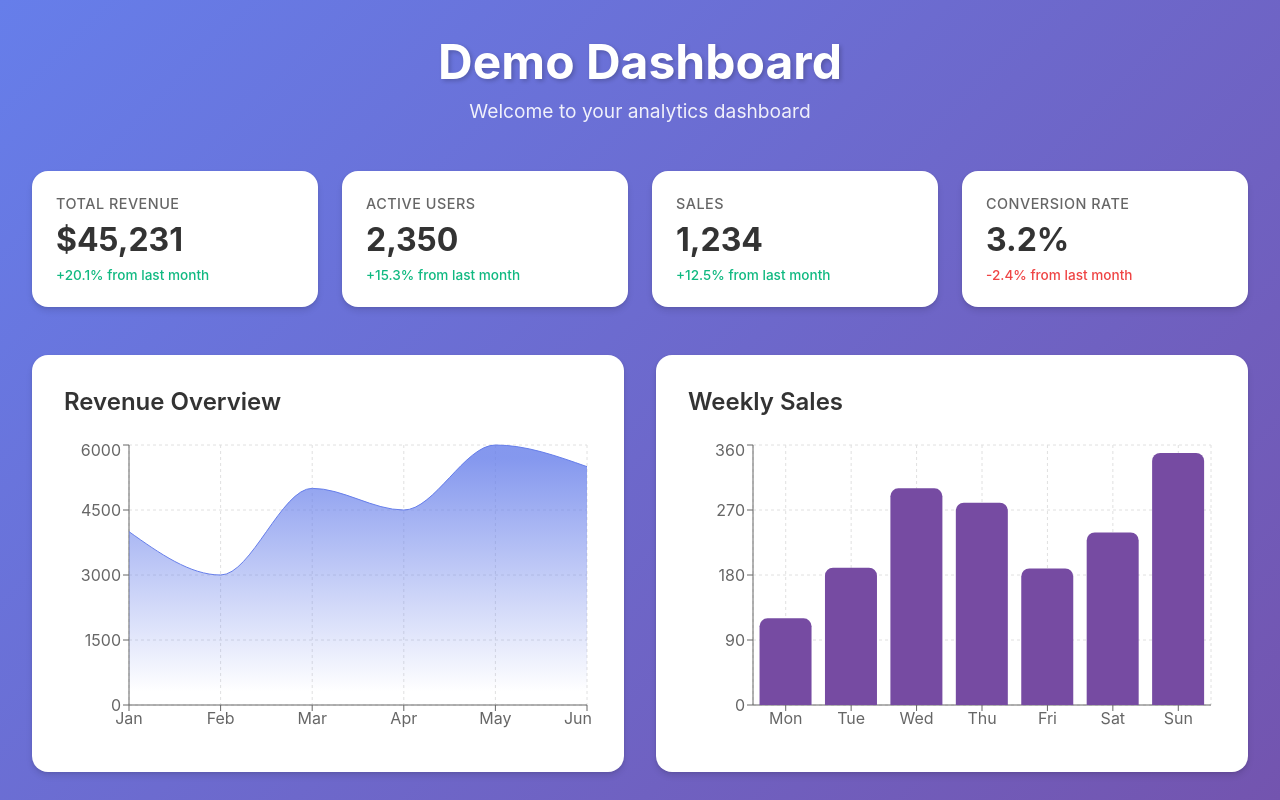
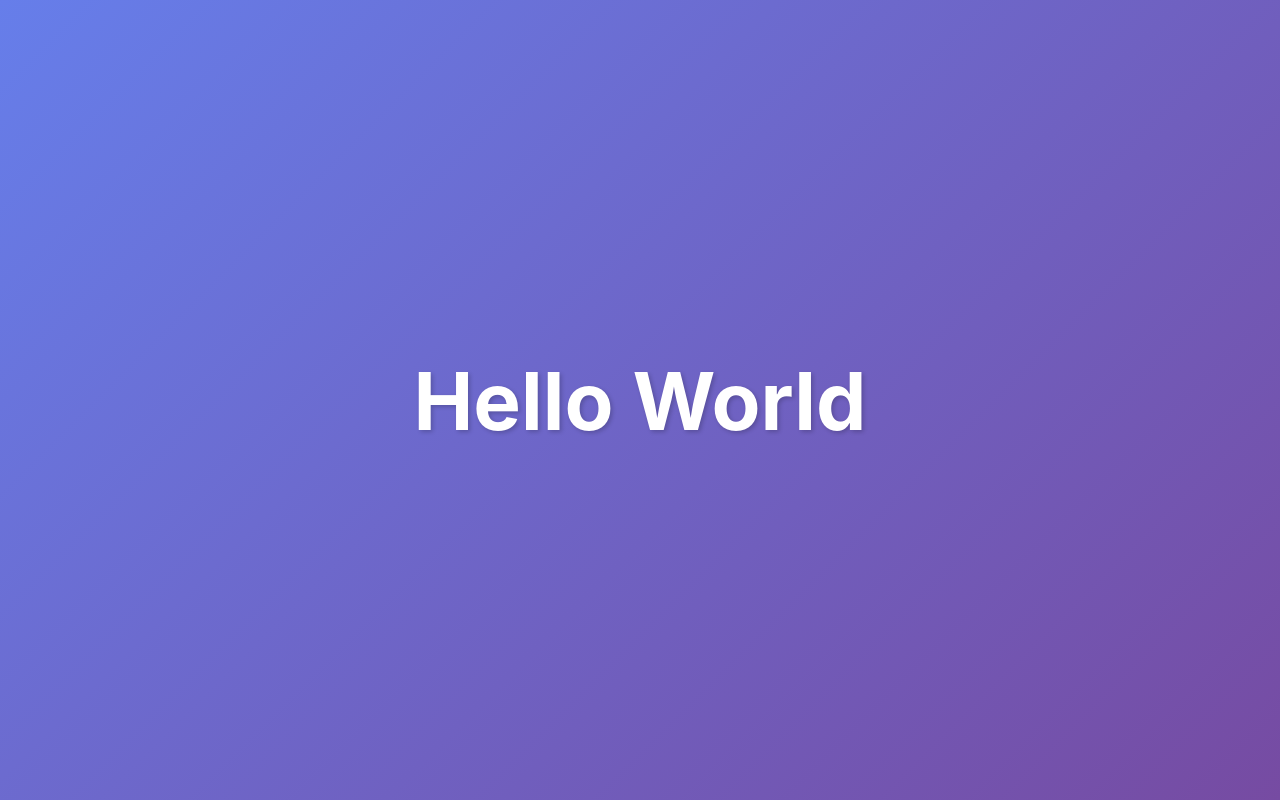
Before and after one commit to NoahHabanero/CursorTest, a React (Vite) app: page / in a window 1280 px wide. Shown: the top 800 px of the page. Built offline with nearby package versions, Linux system fonts and the light colour scheme.

Commit message:
Update site to display Hello World

```diff
--- a/src/components/Dashboard.css
+++ b/src/components/Dashboard.css
@@ -1,136 +1,25 @@
 .dashboard {
   min-height: 100vh;
+  display: flex;
+  align-items: center;
+  justify-content: center;
   padding: 2rem;
-  max-width: 1400px;
-  margin: 0 auto;
 }
 
-.dashboard-header {
+.hello-world {
   text-align: center;
-  margin-bottom: 3rem;
   color: white;
 }
 
-.dashboard-header h1 {
-  font-size: 3rem;
+.hello-world h1 {
+  font-size: 5rem;
   font-weight: 700;
-  margin-bottom: 0.5rem;
   text-shadow: 2px 2px 4px rgba(0, 0, 0, 0.2);
-}
-
-.dashboard-header p {
-  font-size: 1.2rem;
-  opacity: 0.9;
-}
-
-.dashboard-content {
-  display: flex;
-  flex-direction: column;
-  gap: 2rem;
-}
-
-.stats-grid {
-  display: grid;
-  grid-template-columns: repeat(auto-fit, minmax(250px, 1fr));
-  gap: 1.5rem;
-  margin-bottom: 1rem;
-}
-
-.stat-card {
-  background: white;
-  border-radius: 16px;
-  padding: 1.5rem;
-  box-shadow: 0 4px 6px rgba(0, 0, 0, 0.1), 0 1px 3px rgba(0, 0, 0, 0.08);
-  transition: transform 0.2s, box-shadow 0.2s;
-}
-
-.stat-card:hover {
-  transform: translateY(-4px);
-  box-shadow: 0 12px 24px rgba(0, 0, 0, 0.15), 0 4px 6px rgba(0, 0, 0, 0.1);
-}
-
-.stat-header h3 {
-  font-size: 0.9rem;
-  color: #666;
-  font-weight: 500;
-  margin-bottom: 0.5rem;
-  text-transform: uppercase;
-  letter-spacing: 0.5px;
-}
-
-.stat-body {
-  display: flex;
-  flex-direction: column;
-  gap: 0.5rem;
-}
-
-.stat-value {
-  font-size: 2rem;
-  font-weight: 700;
-  color: #333;
-}
-
-.stat-change {
-  font-size: 0.85rem;
-  font-weight: 500;
-}
-
-.stat-change.up {
-  color: #10b981;
-}
-
-.stat-change.down {
-  color: #ef4444;
-}
-
-.charts-grid {
-  display: grid;
-  grid-template-columns: repeat(auto-fit, minmax(400px, 1fr));
-  gap: 2rem;
-}
-
-.chart-card {
-  background: white;
-  border-radius: 16px;
-  padding: 2rem;
-  box-shadow: 0 4px 6px rgba(0, 0, 0, 0.1), 0 1px 3px rgba(0, 0, 0, 0.08);
-  transition: transform 0.2s, box-shadow 0.2s;
-}
-
-.chart-card:hover {
-  transform: translateY(-4px);
-  box-shadow: 0 12px 24px rgba(0, 0, 0, 0.15), 0 4px 6px rgba(0, 0, 0, 0.1);
-}
-
-.chart-card h2 {
-  font-size: 1.5rem;
-  font-weight: 600;
-  color: #333;
-  margin-bottom: 1.5rem;
-}
-
-.chart-card.full-width {
-  grid-column: 1 / -1;
+  margin: 0;
 }
 
 @media (max-width: 768px) {
-  .dashboard {
-    padding: 1rem;
-  }
-
-  .dashboard-header h1 {
-    font-size: 2rem;
-  }
-
-  .stats-grid {
-    grid-template-columns: 1fr;
-  }
-
-  .charts-grid {
-    grid-template-columns: 1fr;
-  }
-
-  .chart-card {
-    padding: 1.5rem;
+  .hello-world h1 {
+    font-size: 3rem;
   }
 }
--- a/src/components/Dashboard.jsx
+++ b/src/components/Dashboard.jsx
@@ -1,149 +1,11 @@
 import React from 'react'
-import { LineChart, Line, BarChart, Bar, AreaChart, Area, XAxis, YAxis, CartesianGrid, Tooltip, Legend, ResponsiveContainer } from 'recharts'
 import './Dashboard.css'
 
 const Dashboard = () => {
-  const revenueData = [
-    { name: 'Jan', value: 4000 },
-    { name: 'Feb', value: 3000 },
-    { name: 'Mar', value: 5000 },
-    { name: 'Apr', value: 4500 },
-    { name: 'May', value: 6000 },
-    { name: 'Jun', value: 5500 },
-  ]
-
-  const salesData = [
-    { name: 'Mon', sales: 120 },
-    { name: 'Tue', sales: 190 },
-    { name: 'Wed', sales: 300 },
-    { name: 'Thu', sales: 280 },
-    { name: 'Fri', sales: 189 },
-    { name: 'Sat', sales: 239 },
-    { name: 'Sun', sales: 349 },
-  ]
-
-  const userData = [
-    { name: 'Week 1', users: 400, new: 100 },
-    { name: 'Week 2', users: 600, new: 150 },
-    { name: 'Week 3', users: 800, new: 200 },
-    { name: 'Week 4', users: 1000, new: 250 },
-  ]
-
-  const stats = [
-    { title: 'Total Revenue', value: '$45,231', change: '+20.1%', trend: 'up' },
-    { title: 'Active Users', value: '2,350', change: '+15.3%', trend: 'up' },
-    { title: 'Sales', value: '1,234', change: '+12.5%', trend: 'up' },
-    { title: 'Conversion Rate', value: '3.2%', change: '-2.4%', trend: 'down' },
-  ]
-
   return (
     <div className="dashboard">
-      <header className="dashboard-header">
-        <h1>Demo Dashboard</h1>
-        <p>Welcome to your analytics dashboard</p>
-      </header>
-
-      <div className="dashboard-content">
-        <div className="stats-grid">
-          {stats.map((stat, index) => (
-            <div key={index} className="stat-card">
-              <div className="stat-header">
-                <h3>{stat.title}</h3>
-              </div>
-              <div className="stat-body">
-                <div className="stat-value">{stat.value}</div>
-                <div className={`stat-change ${stat.trend}`}>
-                  {stat.change} from last month
-                </div>
-              </div>
-            </div>
-          ))}
-        </div>
-
-        <div className="charts-grid">
-          <div className="chart-card">
-            <h2>Revenue Overview</h2>
-            <ResponsiveContainer width="100%" height={300}>
-              <AreaChart data={revenueData}>
-                <defs>
-                  <linearGradient id="colorRevenue" x1="0" y1="0" x2="0" y2="1">
-                    <stop offset="5%" stopColor="#667eea" stopOpacity={0.8}/>
-                    <stop offset="95%" stopColor="#667eea" stopOpacity={0}/>
-                  </linearGradient>
-                </defs>
-                <CartesianGrid strokeDasharray="3 3" stroke="#e0e0e0" />
-                <XAxis dataKey="name" stroke="#666" />
-                <YAxis stroke="#666" />
-                <Tooltip
-                  contentStyle={{
-                    backgroundColor: '#fff',
-                    border: '1px solid #e0e0e0',
-                    borderRadius: '8px'
-                  }}
-                />
-                <Area
-                  type="monotone"
-                  dataKey="value"
-                  stroke="#667eea"
-                  fillOpacity={1}
-                  fill="url(#colorRevenue)"
-                />
-              </AreaChart>
-            </ResponsiveContainer>
-          </div>
-
-          <div className="chart-card">
-            <h2>Weekly Sales</h2>
-            <ResponsiveContainer width="100%" height={300}>
-              <BarChart data={salesData}>
-                <CartesianGrid strokeDasharray="3 3" stroke="#e0e0e0" />
-                <XAxis dataKey="name" stroke="#666" />
-                <YAxis stroke="#666" />
-                <Tooltip
-                  contentStyle={{
-                    backgroundColor: '#fff',
-                    border: '1px solid #e0e0e0',
-                    borderRadius: '8px'
-                  }}
-                />
-                <Bar dataKey="sales" fill="#764ba2" radius={[8, 8, 0, 0]} />
-              </BarChart>
-            </ResponsiveContainer>
-          </div>
-        </div>
-
-        <div className="chart-card full-width">
-          <h2>User Growth</h2>
-          <ResponsiveContainer width="100%" height={300}>
-            <LineChart data={userData}>
-              <CartesianGrid strokeDasharray="3 3" stroke="#e0e0e0" />
-              <XAxis dataKey="name" stroke="#666" />
-              <YAxis stroke="#666" />
-              <Tooltip
-                contentStyle={{
-                  backgroundColor: '#fff',
-                  border: '1px solid #e0e0e0',
-                  borderRadius: '8px'
-                }}
-              />
-              <Legend />
-              <Line
-                type="monotone"
-                dataKey="users"
-                stroke="#667eea"
-                strokeWidth={3}
-                dot={{ fill: '#667eea', r: 5 }}
-              />
-              <Line
-                type="monotone"
-                dataKey="new"
-                stroke="#764ba2"
-                strokeWidth={3}
-                dot={{ fill: '#764ba2', r: 5 }}
-              />
-            </LineChart>
-          </ResponsiveContainer>
-        </div>
+      <div className="hello-world">
+        <h1>Hello World</h1>
       </div>
     </div>
   )
```
